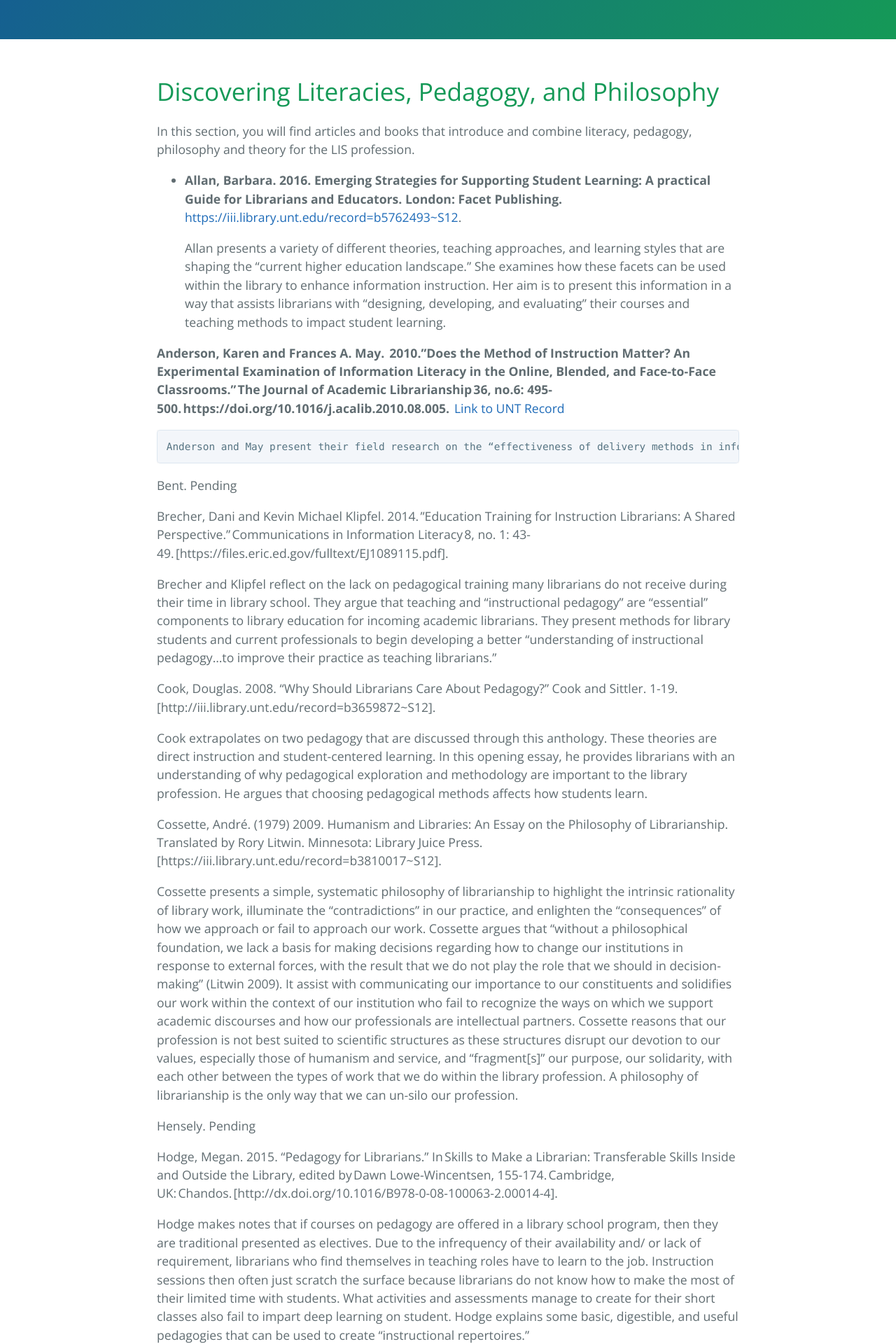
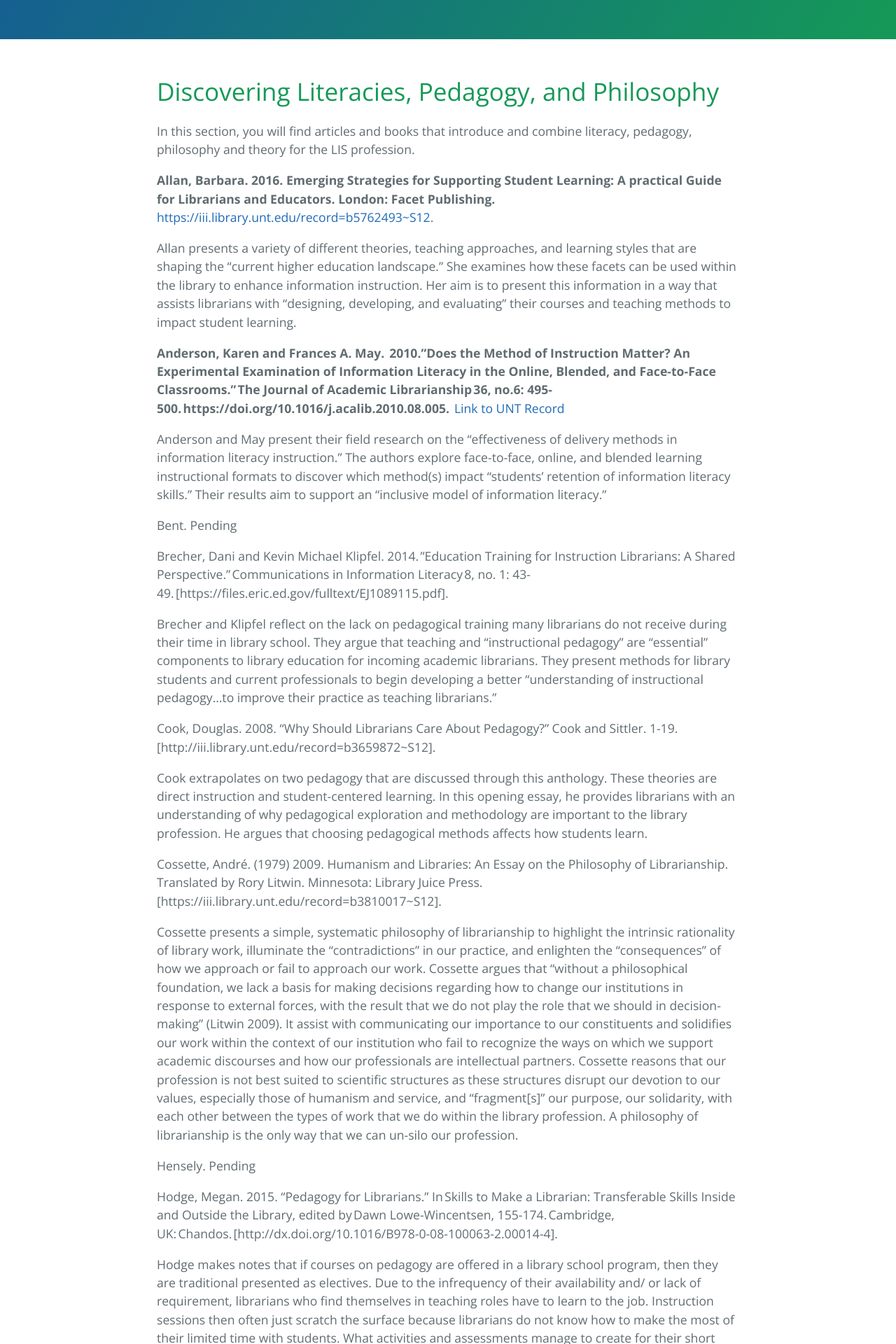
Before and after one commit to pandrews/pedagogy4liaisons, a Jekyll site: the page built from dlpp.md, in a window 1280 px wide. Shown: the part 395-2315 px from the top of the page at 70% size. Built offline with Jekyll 4.4.1, drawn with Linux system fonts in a browser that asks for light colours.

```diff
--- a/dlpp.md
+++ b/dlpp.md
@@ -10,16 +10,16 @@ permalink: /dlpp.html
 In this section, you will find articles and books that introduce and combine literacy, pedagogy, philosophy and theory for the LIS profession.
 
 
-* **Allan, Barbara. 2016. Emerging Strategies for Supporting Student Learning: A practical Guide for Librarians and Educators. London: Facet Publishing.** [https://iii.library.unt.edu/record=b5762493~S12](https://iii.library.unt.edu/record=b5762493~S12).
+**Allan, Barbara. 2016. Emerging Strategies for Supporting Student Learning: A practical Guide for Librarians and Educators. London: Facet Publishing.** [https://iii.library.unt.edu/record=b5762493~S12](https://iii.library.unt.edu/record=b5762493~S12).
 
 
-    Allan presents a variety of different theories, teaching approaches, and learning styles that are shaping the “current higher education landscape.” She examines how these facets can be used within the library to enhance information instruction. Her aim is to present this information in a way that assists librarians with “designing, developing, and evaluating” their courses and teaching methods to impact student learning.
+Allan presents a variety of different theories, teaching approaches, and learning styles that are shaping the “current higher education landscape.” She examines how these facets can be used within the library to enhance information instruction. Her aim is to present this information in a way that assists librarians with “designing, developing, and evaluating” their courses and teaching methods to impact student learning.
 
 
 **Anderson, Karen and Frances A. May.  2010."Does the Method of Instruction Matter? An Experimental Examination of Information Literacy in the Online, Blended, and Face-to-Face Classrooms." The Journal of Academic Librarianship 36, no.6: 495-500. https://doi.org/10.1016/j.acalib.2010.08.005.**  [Link to UNT Record](https://iii.library.unt.edu/record=b5762493~S12)
 
 
-    Anderson and May present their field research on the “effectiveness of delivery methods in information literacy instruction.” The authors explore face-to-face, online, and blended learning instructional formats to discover which method(s) impact “students’ retention of information literacy skills.” Their results aim to support an “inclusive model of information literacy.”
+Anderson and May present their field research on the “effectiveness of delivery methods in information literacy instruction.” The authors explore face-to-face, online, and blended learning instructional formats to discover which method(s) impact “students’ retention of information literacy skills.” Their results aim to support an “inclusive model of information literacy.”
 
 
 Bent. Pending
```
